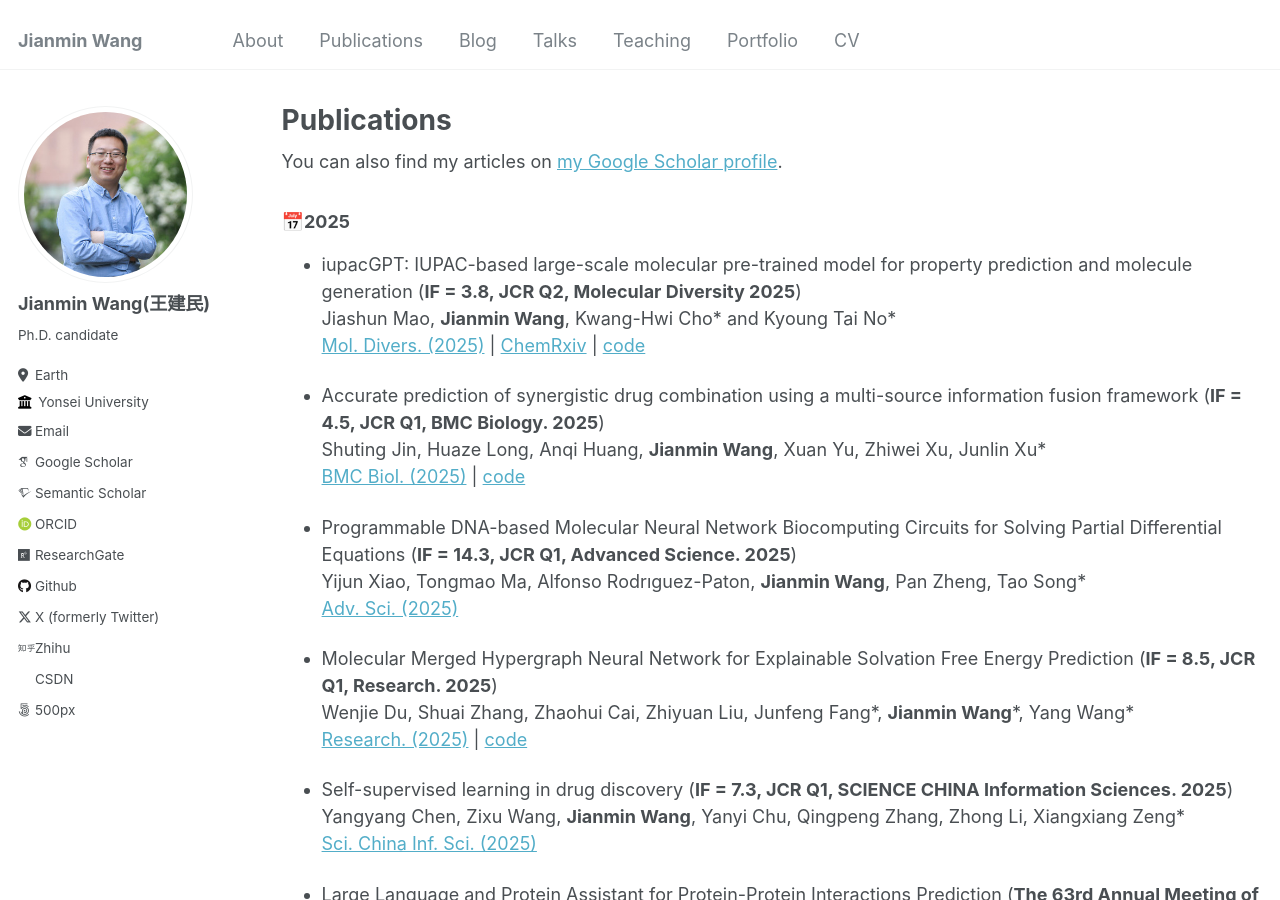
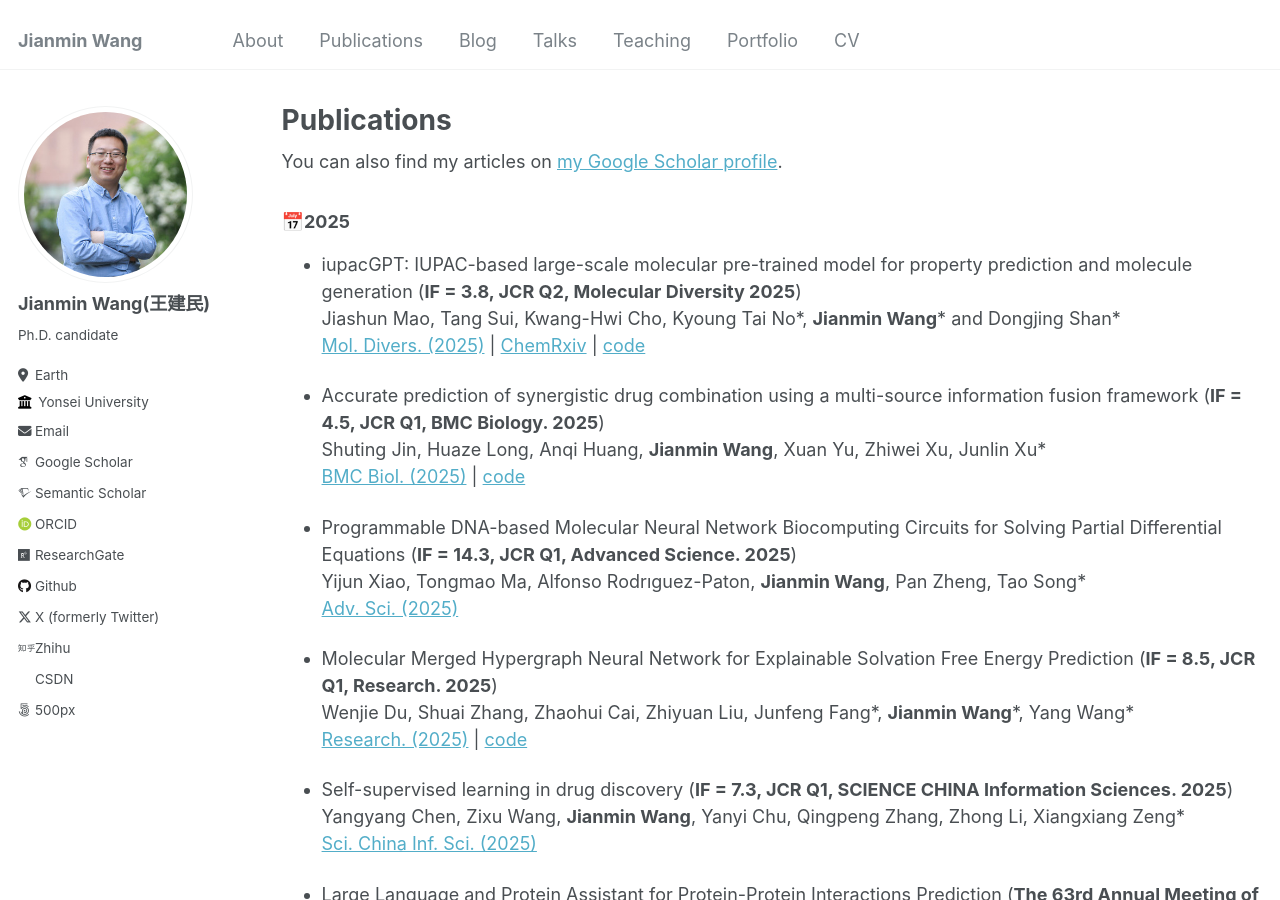
Before and after one commit to Jianmin2drugai/Jianmin2drugai.github.io, a Jekyll site: the page built from _pages/publications.md, in a window 1280 px wide and 900 px high. Built offline with Jekyll 4.4.1, drawn with Linux system fonts in a browser that asks for light colours; some web fonts are replaced.

Commit message:
Update publications.md

```diff
--- a/_pages/publications.md
+++ b/_pages/publications.md
@@ -18,7 +18,7 @@ author_profile: true
 ### &#x1F4C5;2025
 
 *   iupacGPT: IUPAC-based large-scale molecular pre-trained model for property prediction and molecule generation (**IF = 3.8, JCR Q2, Molecular Diversity 2025**)
-    Jiashun Mao, **Jianmin Wang**, Kwang-Hwi Cho\* and Kyoung Tai No\*
+    Jiashun Mao, Tang Sui, Kwang-Hwi Cho, Kyoung Tai No\*, **Jianmin Wang**\* and Dongjing Shan\*
     [Mol. Divers. (2025)](https://link.springer.com/article/10.1007/s11030-025-11280-w) | [ChemRxiv](https://doi.org/10.26434/chemrxiv-2023-5kjvh) | [code](https://github.com/AspirinCode/iupacGPT)
 
 *   Accurate prediction of synergistic drug combination using a multi-source information fusion framework (**IF = 4.5, JCR Q1, BMC Biology. 2025**)
```
